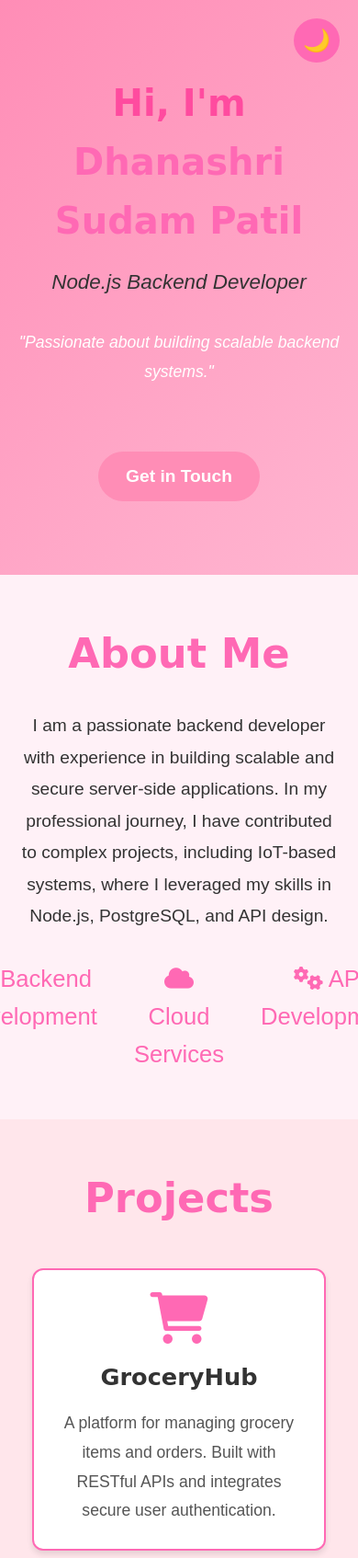
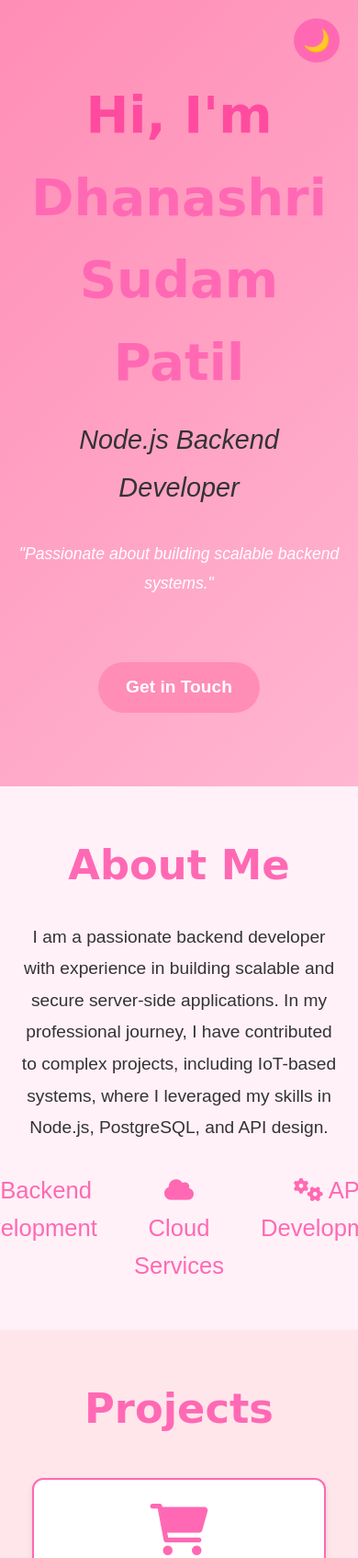
Before and after one commit to Dhanashri-patil27/personal-profile, a plain HTML site: page index.html in a window 390 px wide. Shown: the top 1694 px of the page at 92% size. Drawn offline with nearby package versions, Linux system fonts and the light colour scheme.

```diff
--- a/style.css
+++ b/style.css
@@ -338,28 +338,3 @@ body.dark-mode #skills ul li {
 body.dark-mode #skills ul li:hover {
   color: #ffb3d9;
 }
-/* Media Query for Mobile Devices */
-@media (max-width: 768px) {
-    #home h1 {
-        font-size: 2.5rem;
-    }
-    #home p.subtitle {
-        font-size: 1.4rem;
-    }
-    h2, h3 {
-        font-size: 1.8rem;
-    }
-    p {
-        font-size: 1rem;
-    }
-    .project-card h3 {
-        font-size: 1.6rem;
-    }
-    .contact-btn {
-        font-size: 1rem;
-        padding: 10px 25px;
-    }
-    #contact h2 {
-        font-size: 2.2rem;
-    }
-}
```
